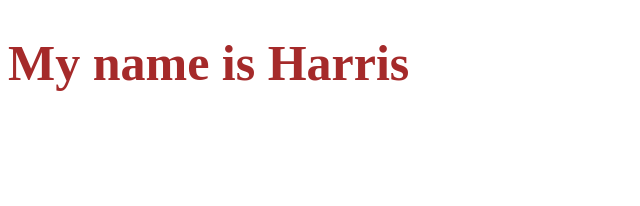
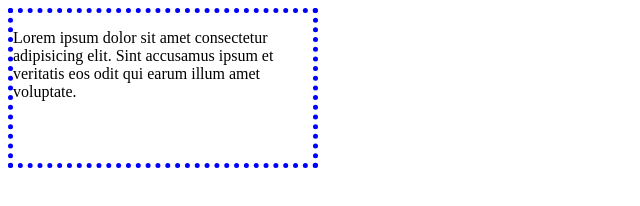
Before and after one commit to hhhhhh8987/css-first, a plain HTML site: page index.html in a window 1280 px wide. Shown: the whole page, without its empty margins (0-640 px from the left). Drawn offline with Linux system fonts and the light colour scheme.

Commit message:
specificty

```diff
--- a/index.html
+++ b/index.html
@@ -5,14 +5,11 @@
     <meta http-equiv="X-UA-Compatible" content="IE=edge">
     <meta name="viewport" content="width=, initial-scale=1.0">
     <title>Document</title>
-    <style>
-        h1 {
-           color: brown;
-           font-size: 50px;
-        }
-    </style>
+    <link rel="stylesheet" href="./style.css">
 </head>
 <body>
-    <h1>My name is Harris</h1>
+    <div>
+        <p>Lorem ipsum dolor sit amet consectetur adipisicing elit. Sint accusamus ipsum et veritatis eos odit qui earum illum amet voluptate.</p>
+    </div>
 </body>
 </html>
--- /dev/null
+++ b/style.css
@@ -0,0 +1,7 @@
+
+div {
+    width: 100%;
+    max-width: 300px;
+    height: 150px;
+    border: 5px dotted blue;
+}
```
